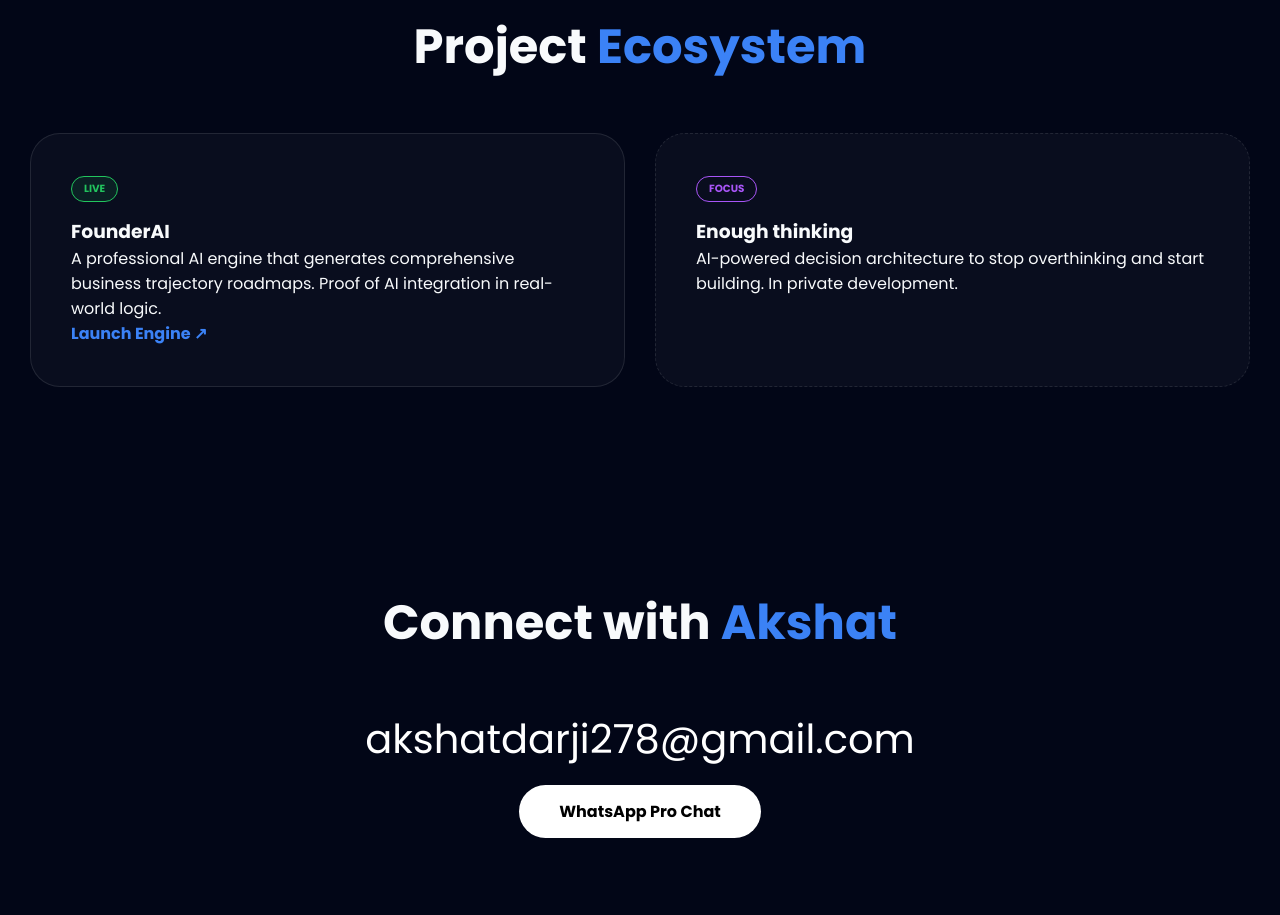
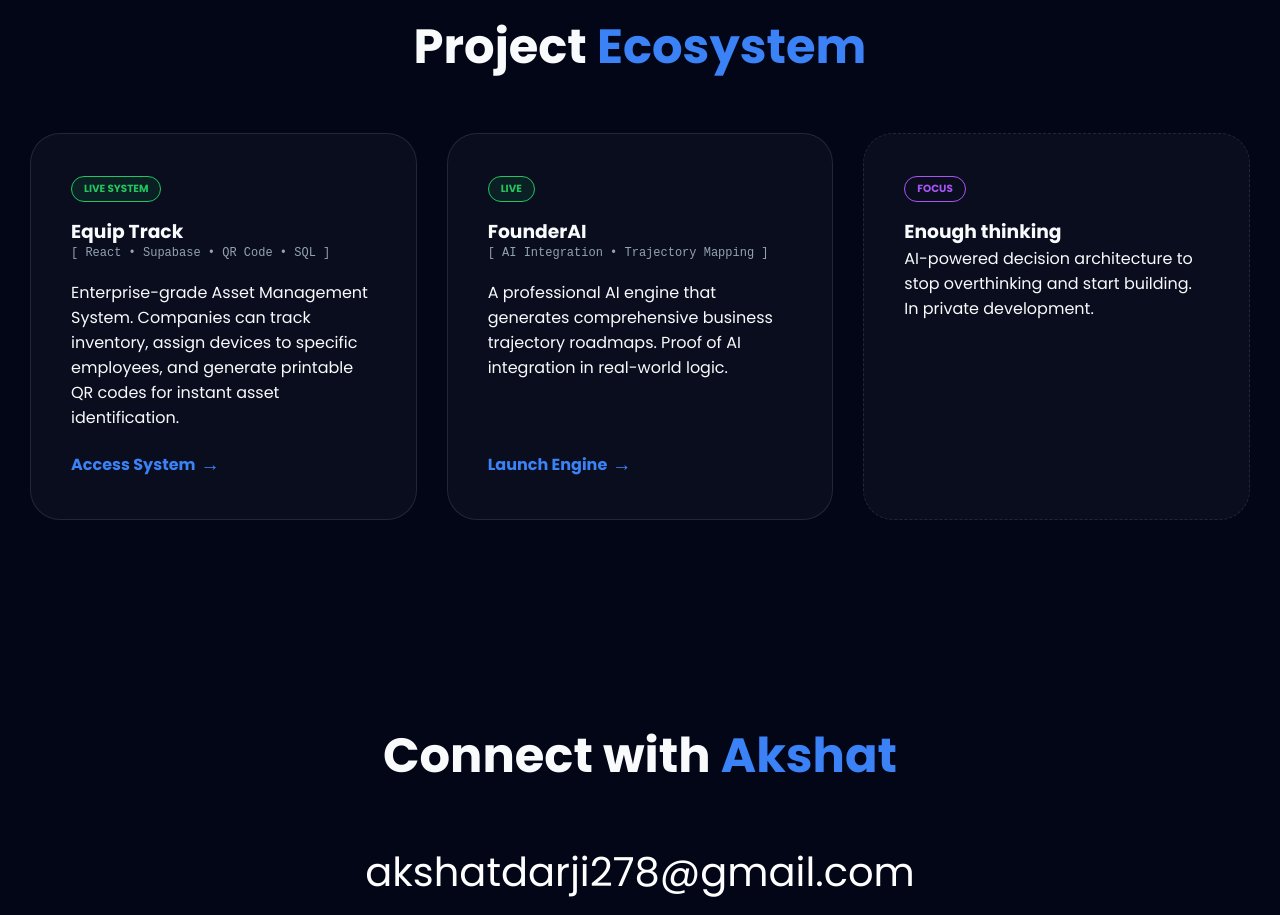
Before and after one commit to TheOgre365/Akshat-Portfolio, a plain HTML site: page index.html in a window 1280 px wide. Shown: the part 2420-3335 px from the top of the page. Drawn offline with Linux system fonts and the light colour scheme.

Commit message:
Updated portfolio with Equip Track project

```diff
--- a/index.html
+++ b/index.html
@@ -58,10 +58,11 @@
 
     /* --- PROJECTS --- */
     .projects-grid { display: grid; grid-template-columns: repeat(auto-fit, minmax(380px, 1fr)); gap: 30px; }
-    .pro-card { background: var(--glass); border: 1px solid var(--glass-border); padding: 40px; border-radius: 30px; transition: 0.4s; position: relative; }
+    .pro-card { background: var(--glass); border: 1px solid var(--glass-border); padding: 40px; border-radius: 30px; transition: 0.4s; position: relative; display: flex; flex-direction: column; justify-content: space-between; }
     .pro-card:hover { border-color: var(--accent); transform: translateY(-10px); }
     .badge { padding: 4px 12px; border-radius: 50px; font-size: 0.65rem; font-weight: 800; text-transform: uppercase; margin-bottom: 15px; display: inline-block; }
     .badge-live { background: rgba(34, 197, 94, 0.1); color: var(--live); border: 1px solid var(--live); }
+    .tech-stack { font-size: 0.75rem; color: var(--text-muted); margin-bottom: 20px; font-family: monospace; }
 
     /* --- REVEAL --- */
     .reveal { opacity: 0; transform: translateY(50px); transition: 1s ease-out; }
@@ -146,17 +147,37 @@
     <section id="projects">
       <h2 class="section-title reveal">Project <span>Ecosystem</span></h2>
       <div class="projects-grid">
+
         <article class="pro-card reveal">
-          <span class="badge badge-live">LIVE</span>
-          <h3>FounderAI</h3>
-          <p>A professional AI engine that generates comprehensive business trajectory roadmaps. Proof of AI integration in real-world logic.</p>
-          <a href="https://founder-ai-roadmap.vercel.app/" target="_blank" style="color: var(--accent); font-weight: 700; text-decoration: none;">Launch Engine ↗</a>
+          <div>
+            <span class="badge badge-live">LIVE SYSTEM</span>
+            <h3>Equip Track</h3>
+            <p class="tech-stack">[ React • Supabase • QR Code • SQL ]</p>
+            <p style="margin-bottom: 20px;">Enterprise-grade Asset Management System. Companies can track inventory, assign devices to specific employees, and generate printable QR codes for instant asset identification.</p>
+          </div>
+          <a href="https://equip-track-five.vercel.app/" target="_blank" style="color: var(--accent); font-weight: 700; text-decoration: none; display: flex; align-items: center; gap: 5px;">
+            Access System <span style="font-size: 1.2rem;">&rarr;</span>
+          </a>
+        </article>
+
+        <article class="pro-card reveal">
+          <div>
+            <span class="badge badge-live">LIVE</span>
+            <h3>FounderAI</h3>
+            <p class="tech-stack">[ AI Integration • Trajectory Mapping ]</p>
+            <p style="margin-bottom: 20px;">A professional AI engine that generates comprehensive business trajectory roadmaps. Proof of AI integration in real-world logic.</p>
+          </div>
+          <a href="https://founder-ai-roadmap.vercel.app/" target="_blank" style="color: var(--accent); font-weight: 700; text-decoration: none; display: flex; align-items: center; gap: 5px;">
+            Launch Engine <span style="font-size: 1.2rem;">&rarr;</span>
+          </a>
         </article>
 
         <article class="pro-card reveal" style="border-style: dashed;">
-          <span class="badge" style="color: var(--focus); border: 1px solid var(--focus);">FOCUS</span>
-          <h3>Enough thinking</h3>
-          <p>AI-powered decision architecture to stop overthinking and start building. In private development.</p>
+          <div>
+             <span class="badge" style="color: var(--focus); border: 1px solid var(--focus);">FOCUS</span>
+             <h3>Enough thinking</h3>
+             <p style="margin-bottom: 20px;">AI-powered decision architecture to stop overthinking and start building. In private development.</p>
+          </div>
         </article>
       </div>
     </section>
```
